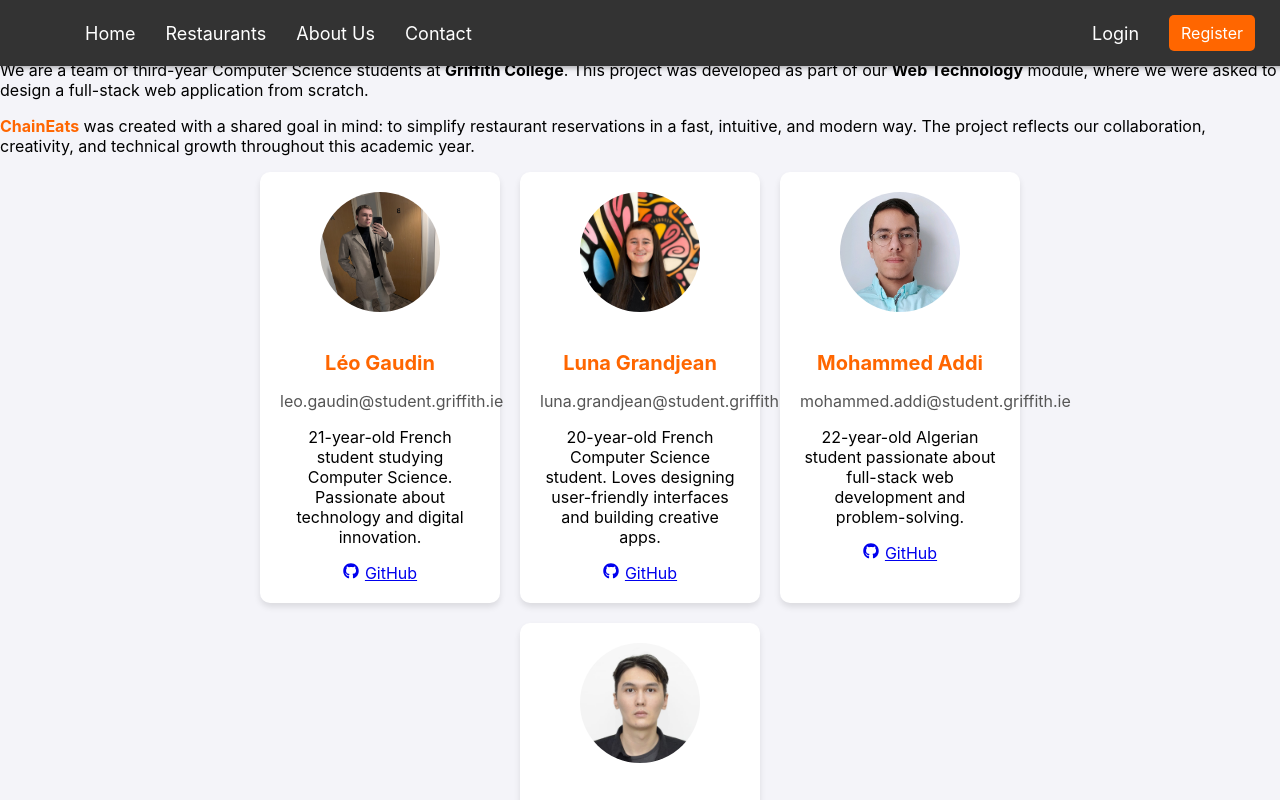
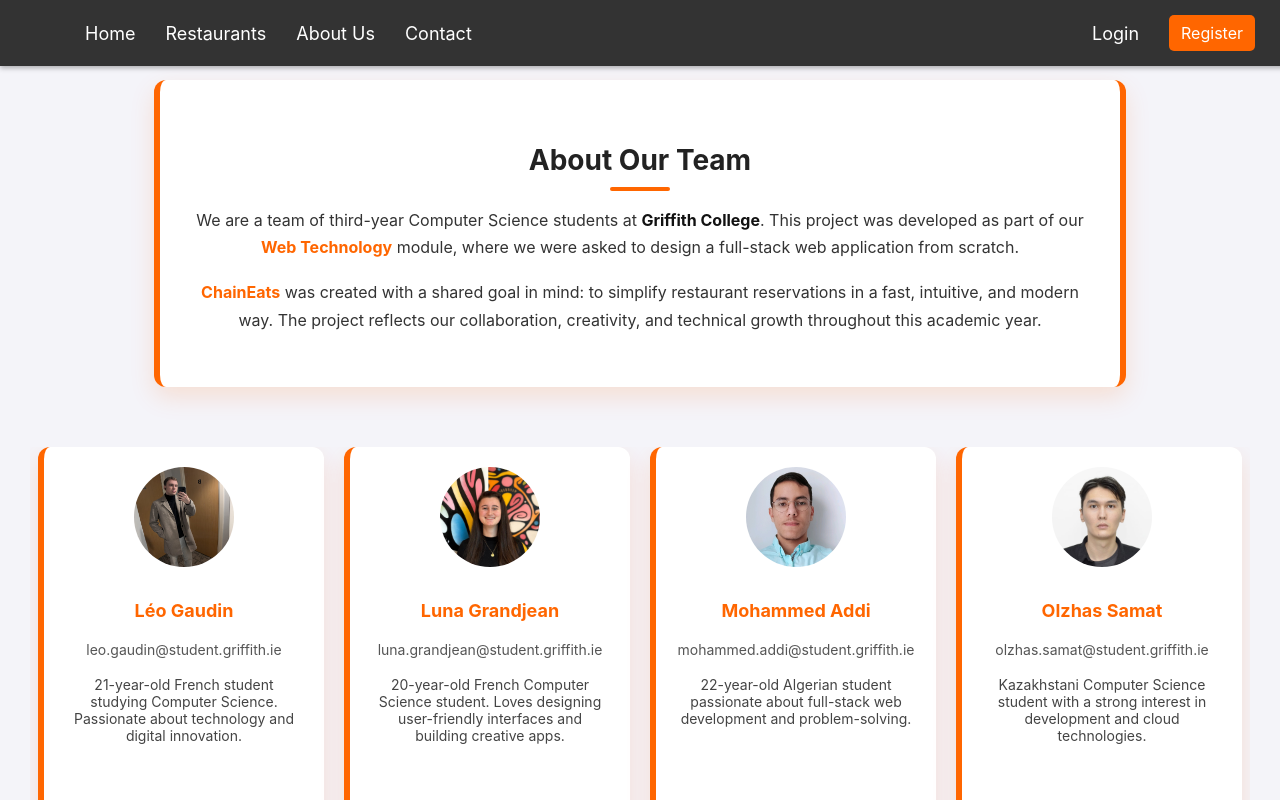
Before and after one commit to ai-mohammed/ChainEat, a React (Vite) app in the folder frontend/: page /about in a window 1280 px wide. Shown: the top 800 px of the page. Built offline with nearby package versions, Linux system fonts and the light colour scheme; no server answers.

Commit message:
Update aboutus & delete the white stripe in the home page

```diff
--- a/frontend/src/App.css
+++ b/frontend/src/App.css
@@ -135,6 +135,47 @@
   background-color: #e65c00;
 }
 
+.login-form-box {
+  background-color: rgba(32, 30, 30, 0.825);
+  padding: 40px;
+  border-radius: 12px;
+  box-shadow: 0 10px 30px rgba(0, 0, 0, 0.2);
+  width: 320px;
+  display: flex;
+  flex-direction: column;
+  gap: 16px;
+}
+
+.login-form-box input {
+  padding: 12px;
+  border: 1px solid #ccc;
+  border-radius: 6px;
+  font-size: 14px;
+}
+
+.login-form-box button {
+  background-color: #ff6600;
+  color: white;
+  font-size: 16px;
+  padding: 12px;
+  border: none;
+  border-radius: 6px;
+  cursor: pointer;
+  transition: background-color 0.3s ease;
+}
+
+.login-form-box button:hover {
+  background-color: #e65c00;
+}
+
+.login-title {
+  text-align: center;
+  margin-bottom: 10px;
+  color: #fbf7f7;
+  font-weight: bold;
+}
+
+
 /* 🌄 Hero Section */
 .hero-section {
   background-image: url("fond.png");
@@ -228,133 +269,161 @@
   color: #ff6600;
 }
 
-/* 👥 About Us Page */
-.about-container {
-  text-align: center;
-  padding: 100px 20px 50px;
+/* 👥 About Us Page - Redesigned Layout */
+/* Wrapper + Layout */
+.about-us-wrapper {
+  display: flex;
+  flex-direction: column;
+  align-items: center;
+  justify-content: center;
+  padding: 80px 20px;
   background-color: #f4f4f9;
-  min-height: 100vh;
+  overflow-x: hidden;
 }
 
-.about-title {
-  color: #333;
-  margin-bottom: 20px;
-  font-size: 28px;
+/* Intro box stays the same */
+.about-team-intro-box {
+  background-color: #fff;
+  border-left: 6px solid #ff6600;
+  border-right: 6px solid #ff6600;
+  border-radius: 12px;
+  padding: 35px 30px;
+  box-shadow: 0 10px 25px rgba(255, 102, 0, 0.15);
+  width: 100%;
+  max-width: 900px;
+  margin-bottom: 60px;
+  text-align: center;
 }
 
-.about-description {
-  font-size: 18px;
-  color: #555;
-  max-width: 600px;
-  margin: 0 auto 30px;
-}
-
-.team-grid {
-  display: flex;
-  flex-wrap: wrap;
-  gap: 20px;
-  justify-content: center;
-  max-width: 1000px;
-  margin: auto;
-}
-
-.team-member {
-  background: white;
-  border-radius: 10px;
-  box-shadow: 0px 4px 6px rgba(0, 0, 0, 0.1);
-  padding: 20px;
-  text-align: center;
-  transition: transform 0.3s ease-in-out;
-  width: 200px;
-}
-
-.team-member:hover {
-  transform: scale(1.05);
-}
-
-.team-photo {
-  width: 120px;
-  height: 120px;
-  border-radius: 50%;
-  object-fit: cover;
+.about-heading {
+  font-size: 28px;
+  font-weight: bold;
+  color: #222;
   margin-bottom: 15px;
 }
 
+.about-underline {
+  display: block;
+  width: 60px;
+  height: 4px;
+  background-color: #ff6600;
+  border-radius: 4px;
+  margin: 10px auto 0;
+}
+
+.about-paragraph {
+  font-size: 16px;
+  color: #333;
+  line-height: 1.7;
+  margin-bottom: 18px;
+}
+
+.about-paragraph strong {
+  color: #111;
+}
+
+.about-paragraph strong:nth-child(2),
+.about-paragraph strong:last-child {
+  color: #ff6600;
+}
+
+/* Team Grid Layout */
+.team-grid {
+  display: flex;
+  justify-content: center;
+  align-items: stretch;
+  flex-wrap: nowrap; /* 👈 force single row */
+  gap: 20px;
+  width: 100%;
+  max-width: 1200px;
+  overflow-x: auto; /* allow graceful scroll on narrow screens */
+  padding: 0 10px;
+  scrollbar-width: none; /* Firefox */
+}
+
+/* 🧑‍💻 Card Styling */
+.team-member {
+  background-color: #fff;
+  border-radius: 12px;
+  box-shadow: 0 10px 25px rgba(255, 102, 0, 0.15);
+  border-left: 6px solid #ff6600;
+  width: 240px;
+  padding: 20px;
+  text-align: center;
+  display: flex;
+  flex-direction: column;
+  justify-content: space-between;
+  transition: transform 0.3s ease, box-shadow 0.3s ease;
+  min-height: 420px;
+  flex-shrink: 0; /* 👈 prevent squishing */
+}
+
+
+
+/* 📸 Image */
+.team-photo {
+  width: 100px;
+  height: 100px;
+  border-radius: 50%;
+  object-fit: cover;
+  margin: 0 auto 15px;
+}
+
+/* 👤 Name & Info */
 .team-name {
+  font-size: 18px;
+  font-weight: bold;
   color: #ff6600;
-  font-size: 20px;
-  margin-bottom: 5px;
+  margin-bottom: 6px;
 }
 
 .team-role {
+  font-size: 14px;
   color: #555;
-  font-size: 16px;
+  margin-bottom: 4px;
 }
 
-/* 📱 Responsive */
-@media (max-width: 768px) {
-  .navbar {
-    flex-direction: column;
-    align-items: center;
+.bio-text {
+  font-size: 14px;
+  color: #444;
+  margin-bottom: 8px; /* 👈 reduced spacing */
+  flex-grow: 1;
+}
+
+/* 🔗 GitHub Link Button */
+.github-link {
+  color: white;
+  background-color: #222;
+  padding: 6px 14px;
+  font-size: 14px;
+  border-radius: 4px;
+  text-decoration: none;
+  display: inline-flex; /* enable icon+text alignment */
+  align-items: center;
+  justify-content: center;
+  transition: background-color 0.3s ease;
+  gap: 6px;
+  margin-top: 4px; /* tighter spacing */
+}
+
+.github-link:hover {
+  background-color: #444;
+}
+
+/* 📱 Responsive Tweak */
+@media (max-width: 900px) {
+  .team-grid {
+    flex-wrap: wrap;
+    justify-content: center;
+    overflow-x: hidden;
   }
 
-  .nav-right {
-    margin-top: 10px;
-    flex-direction: column;
-    gap: 10px;
-  }
-
-  .hero-section {
-    height: 60vh;
-  }
-
-  .hero-content {
-    max-width: 90%;
-    font-size: 14px;
-    padding: 20px;
-  }
-
-  .cta-button {
-    font-size: 16px;
-    padding: 10px 15px;
-  }
-
-  .team-grid {
-    flex-direction: column;
-    align-items: center;
-  }
-
-  .footer {
-    text-align: center;
-    padding: 15px;
+  .team-member {
+    width: 90%;
+    max-width: 300px;
   }
 }
 
-@media (max-width: 480px) {
-  .hero-section {
-    height: 50vh;
-  }
-
-  .hero-content {
-    max-width: 95%;
-    font-size: 12px;
-    padding: 15px;
-  }
-
-  .cta-button {
-    font-size: 14px;
-    padding: 8px 12px;
-  }
-
-  .nav-link {
-    font-size: 16px;
-  }
-
-  .auth-form {
-    padding: 20px;
-    margin-top: 100px;
-  }
-}
 
 /* 🌐 Contact Page Styling */
 /* Global Contact Section */
@@ -451,8 +520,8 @@
 }
 /* Style for the PNG icons */
 .info-icon {
-  width: 8%; /* Adjust width as needed */
-  height: 30px; /* Set a fixed height if desired */
+  width: 8%;
+  height: 30px;
   object-fit: contain; /* Ensures the image maintains its aspect ratio */
   margin-right: 10px; /* Spacing between the image and text */
 }
@@ -464,6 +533,7 @@
 /* CENTER COLUMN: Additional Content */
 .center-col .card-content {
   text-align: center;
+
 }
 
 .center-col .map-placeholder img {
@@ -571,13 +641,15 @@
   background-image: url("./assets/fond.png");
   background-size: cover;
   background-position: center;
-  height: 80vh;
+  height: 100vh; /* ← make it full screen */
   display: flex;
   align-items: center;
   justify-content: center;
   text-align: center;
   color: white;
   width: 100%;
+  margin: 0; /* ensure no space */
+  padding: 0; /* ensure no space */
 }
 
 .hero-content {
@@ -606,88 +678,6 @@
   background-color: #e65c00;
 }
 
-/* 👥 Stylish Team Grid Cards with Flip */
-.team-container {
-  padding: 120px 20px 60px;
-  text-align: center;
-  background-color: #f4f4f9;
-}
-
-.section-title {
-  font-size: 32px;
-  margin-bottom: 40px;
-  color: #333;
-}
-
-.team-grid-flip {
-  display: flex;
-  flex-wrap: wrap;
-  justify-content: center;
-  gap: 30px;
-}
-
-.team-card-flip {
-  width: 220px;
-  height: 300px;
-  perspective: 1000px;
-}
-
-.card-inner {
-  position: relative;
-  width: 100%;
-  height: 100%;
-  text-align: center;
-  transition: transform 0.8s;
-  transform-style: preserve-3d;
-}
-
-.team-card-flip:hover .card-inner {
-  transform: rotateY(180deg);
-}
-
-.card-front,
-.card-back {
-  position: absolute;
-  width: 100%;
-  height: 100%;
-  backface-visibility: hidden;
-  border-radius: 15px;
-  box-shadow: 0 6px 18px rgba(0, 0, 0, 0.1);
-  background: white;
-  display: flex;
-  flex-direction: column;
-  justify-content: center;
-  align-items: center;
-  padding: 20px;
-}
-
-.card-front img {
-  width: 100px;
-  height: 100px;
-  border-radius: 50%;
-  object-fit: cover;
-  margin-bottom: 15px;
-}
-
-.card-front h3 {
-  font-size: 18px;
-  color: #ff6600;
-}
-
-.card-back {
-  transform: rotateY(180deg);
-  background-color: #ff6600;
-  color: white;
-}
-
-.card-back h3 {
-  margin-bottom: 10px;
-  font-size: 20px;
-}
-
-.card-back p {
-  font-size: 16px;
-}
 /*reservation*/
 .reservation-form {
   background-color: white;
```
